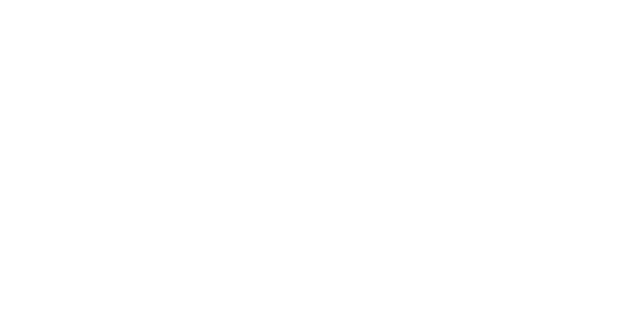
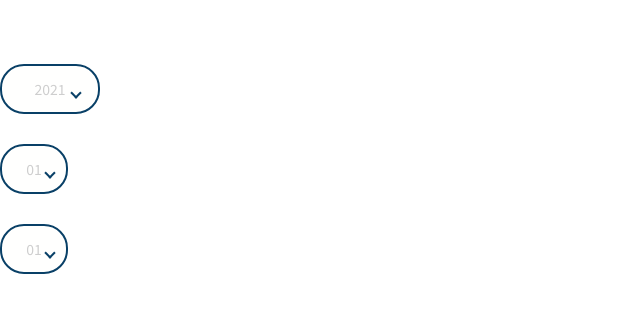
Before and after one commit to ninomiyadaisuke/families-management-app, a Next.js app: page /sample in a window 1280 px wide. Shown: the top 312 px of the page, without its empty margins (0-640 px from the left). Built offline with nearby package versions, Linux system fonts and the light colour scheme.

Commit message:
create RundedSelect component and scss

```diff
--- /dev/null
+++ b/src/components/atoms/Input/RoundedSelect.tsx
@@ -0,0 +1,35 @@
+import { VFC, useState, ChangeEvent } from 'react';
+
+import styles from 'styles/components/atoms/rounded_select.module.scss';
+
+type Props = {
+  options: { value: string; label: string }[];
+  disabled?: boolean;
+};
+
+const RoundedSelect: VFC<Props> = (props) => {
+  const { options, disabled = false } = props;
+  const [selected, setSelected] = useState(false);
+
+  const changeItem = (e: ChangeEvent<HTMLSelectElement>) => {
+    if (e.target.value) {
+      setSelected(true);
+    }
+  };
+
+  return (
+    <div className={styles.select}>
+      <i />
+      <select id={'id'} onChange={changeItem} disabled={disabled} className={selected ? '' : styles.select__initial}>
+        <option hidden>{options[0].label}</option>
+        {options.map((option) => (
+          <option key={option.label} value={option.value}>
+            {option.label}
+          </option>
+        ))}
+      </select>
+    </div>
+  );
+};
+
+export default RoundedSelect;
--- a/src/components/atoms/Input/index.ts
+++ b/src/components/atoms/Input/index.ts
@@ -5,3 +5,4 @@
 export { default as SearchInput } from './SearchInput';
 export { default as SecondarySelect } from './SecondarySelect';
 export { default as RoundedInput } from './RoundedInput';
+export { default as RoundedSelect } from './RoundedSelect';
--- a/src/pages/sample.tsx
+++ b/src/pages/sample.tsx
@@ -2,8 +2,57 @@
 import { NextPage } from 'next';
 import { Layout } from 'components/layout';
 
+import { RoundedSelect } from 'components/atoms/Input';
+
+const yearData = [
+  { value: '2021', label: '2021' },
+  { value: '2020', label: '2020' },
+  { value: '2019', label: '2019' },
+];
+
+const monthData = [
+  { value: '1', label: '01' },
+  { value: '2', label: '02' },
+  { value: '3', label: '03' },
+  { value: '4', label: '04' },
+  { value: '5', label: '05' },
+  { value: '6', label: '06' },
+  { value: '7', label: '07' },
+  { value: '8', label: '08' },
+  { value: '9', label: '09' },
+  { value: '10', label: '10' },
+  { value: '11', label: '11' },
+  { value: '12', label: '12' },
+];
+
+const dayData = [
+  { value: '1', label: '01' },
+  { value: '2', label: '02' },
+  { value: '3', label: '03' },
+  { value: '4', label: '04' },
+  { value: '5', label: '05' },
+  { value: '6', label: '06' },
+  { value: '7', label: '07' },
+  { value: '8', label: '08' },
+  { value: '9', label: '09' },
+];
+
 const Sample: NextPage = () => {
-  return <Layout pageTitle={'サンプル'}></Layout>;
+  return (
+    <Layout pageTitle={'サンプル'}>
+      <div style={{ width: '100px', height: '50px' }}>
+        <RoundedSelect options={yearData} />
+      </div>
+      <div style={{ margin: '30px' }}></div>
+      <div style={{ width: '68px', height: '50px' }}>
+        <RoundedSelect options={monthData} />
+      </div>
+      <div style={{ margin: '30px' }}></div>
+      <div style={{ width: '68px', height: '50px' }}>
+        <RoundedSelect options={dayData} />
+      </div>
+    </Layout>
+  );
 };
 
 export default Sample;
--- /dev/null
+++ b/src/styles/components/atoms/rounded_select.module.scss
@@ -0,0 +1,43 @@
+@import '../../variables.scss';
+
+.select {
+  display: flex;
+  position: relative;
+  width: 100%;
+  height: 100%;
+  select {
+    @extend .select;
+    cursor: pointer;
+    -webkit-appearance: none;
+    -moz-appearance: none;
+    appearance: none;
+    border: 2px solid $main;
+    border-radius: 24px;
+    text-align: -webkit-center;
+    outline: none;
+    transition: all 0.3s ease-in-out;
+    color: $text-main;
+    background: $bg-white;
+    &:focus {
+      border: 2px solid $secondary;
+    }
+    &:disabled {
+      border: 2px solid $light-grey;
+    }
+  }
+  &__initial {
+    color: $light-grey !important;
+  }
+  i {
+    z-index: 1;
+    position: absolute;
+    right: 20%;
+    top: 50%;
+    content: '';
+    width: 8px;
+    height: 8px;
+    border-top: solid 2px $main;
+    border-right: solid 2px $main;
+    transform: rotate(135deg);
+  }
+}
```
